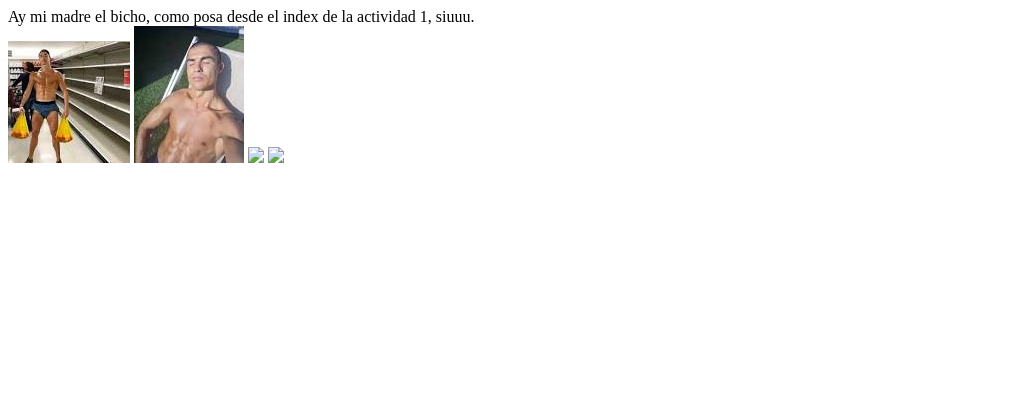
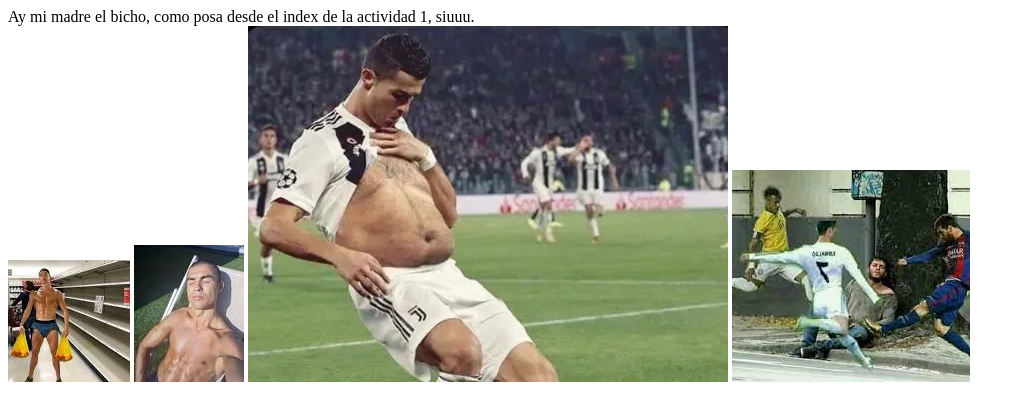
Before and after one commit to juankitavelita/Repositorion-t, a plain HTML site: page Actividad_1/index.html in a window 1280 px wide. Shown: the whole page, without its empty margins (0-1025 px from the left). Drawn offline with Linux system fonts and the light colour scheme.

```diff
--- a/Actividad_1/index.html
+++ b/Actividad_1/index.html
@@ -4,6 +4,6 @@
     <title>Ay mi madre el bicho</title>
     </head>
     <body>
-      Ay mi madre el bicho, como posa desde el index de la actividad 1, siuuu. <br> <img src="../El bicho comprando.jfif"> <img src="../El bicho tomando el sol.jfif"> <img src="Gordicho.png"> <img src="Que haces bicho.png">
+      Ay mi madre el bicho, como posa desde el index de la actividad 1, siuuu. <br> <img src="../El bicho comprando.jfif"> <img src="../El bicho tomando el sol.jfif"> <img src="../Gordicho.png"> <img src="../Que haces bicho.png">
     </body>
 </html>
```
